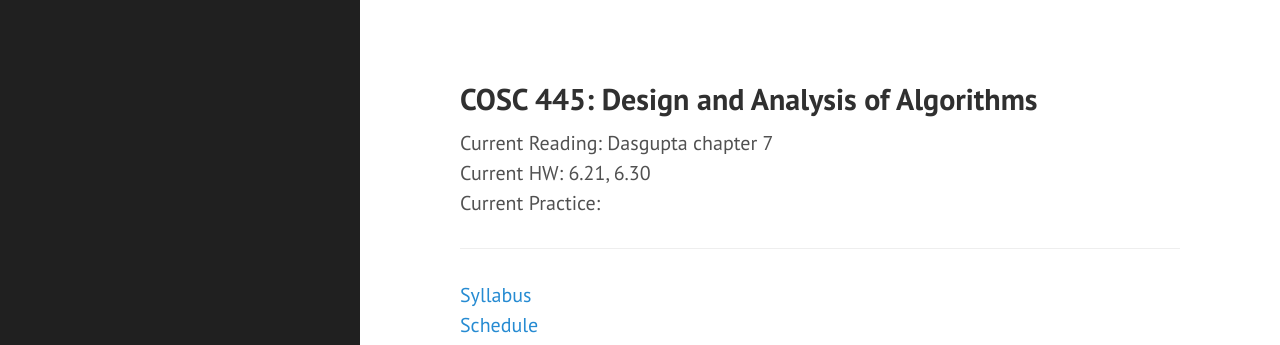
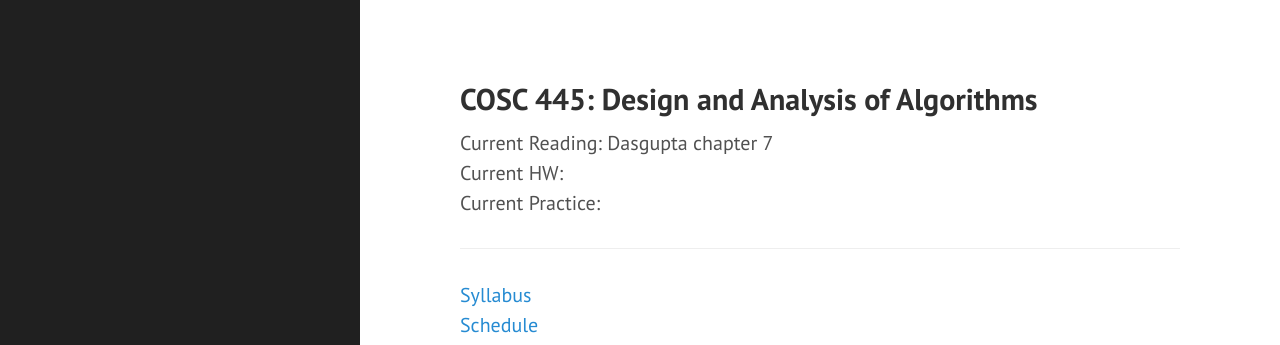
Before and after one commit to ripark/ripark.github.io, a Jekyll site: the page built from s18/cosc445.html, in a window 1280 px wide and 1234 px high. Shown: the top 345 px of the window. Built offline with Jekyll 4.4.1, drawn with Linux system fonts in a browser that asks for light colours; Markdown is read by kramdown in place of the engine named in the settings.

Commit message:
HW update

```diff
--- a/s18/cosc445.html
+++ b/s18/cosc445.html
@@ -6,7 +6,7 @@ shorttitle: "COSC 445"
 
 Current Reading: Dasgupta chapter 7
 <br>
-Current HW: 6.21, 6.30
+Current HW:
 <br>
 Current Practice:
 <br>
```
